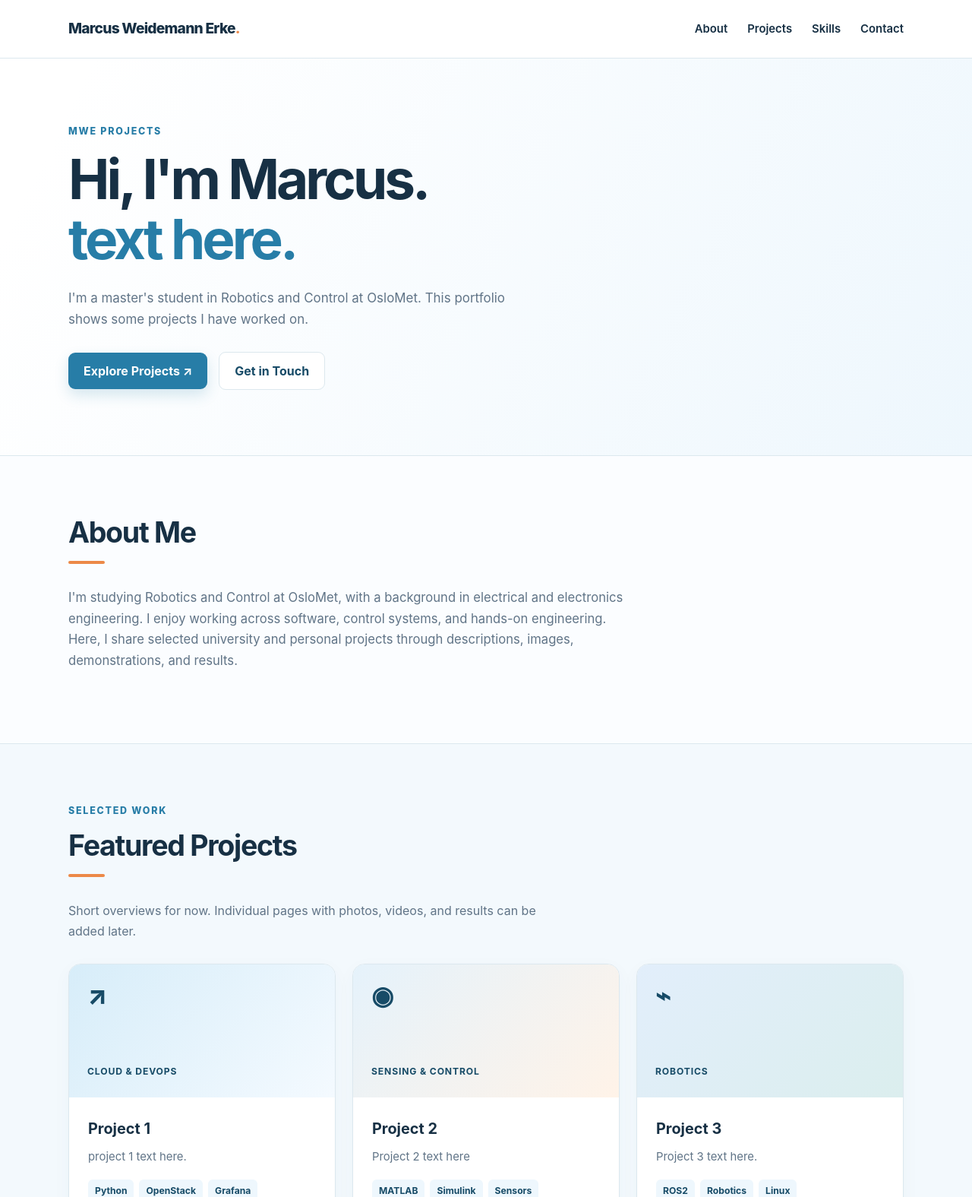
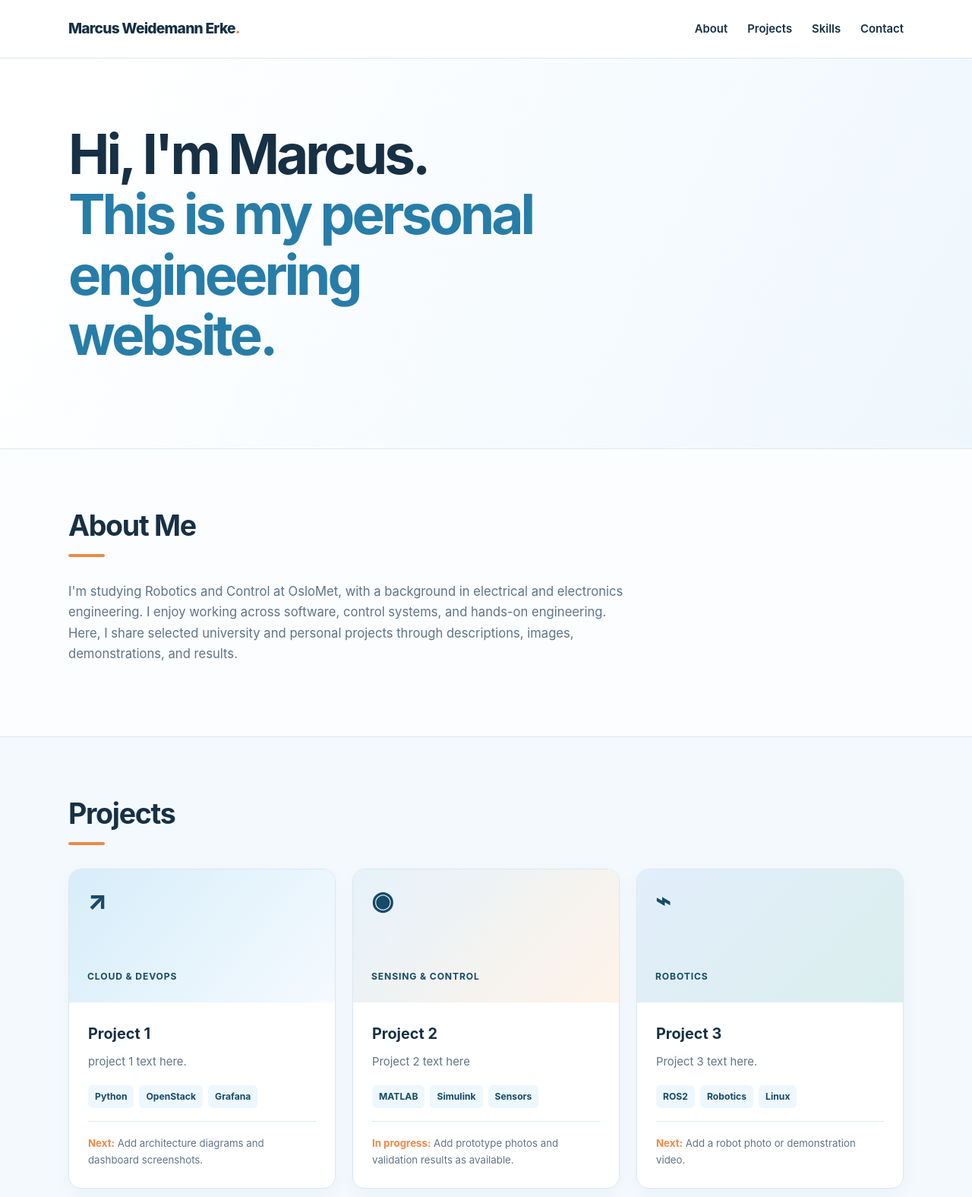
Before and after one commit to mwe02/mwe02.github.io, a plain HTML site: page index.html in a window 1280 px wide. Shown: the top 1575 px of the page at 76% size. Drawn offline with Linux system fonts and the light colour scheme.

Commit message:
Revise headings and comments in index.html
Updated hero section and project section headings.

```diff
--- a/index.html
+++ b/index.html
@@ -138,13 +138,13 @@
     <div class="hero">
       <div class="container hero-inner">
         <div>
-          <p class="eyebrow">MWE projects</p>
-          <h1>Hi, I'm Marcus.<br><span>text here.</span></h1>
-          <p class="intro">I'm a master's student in Robotics and Control at OsloMet. This portfolio shows some projects I have worked on.</p>
-          <div class="button-row">
+          <!-- <p class="eyebrow">MWE projects</p> -->
+          <h1>Hi, I'm Marcus.<br><span>This is my personal engineering website.</span></h1>
+          <!-- <p class="intro">I'm a master's student in Robotics and Control at OsloMet. This portfolio shows some projects I have worked on.</p> -->
+          <!-- <div class="button-row">
             <a class="button button-primary" href="#projects">Explore Projects ↗</a>
             <a class="button button-secondary" href="#contact">Get in Touch</a>
-          </div>
+          </div> -->
         </div>
         <!-- <div class="hero-visual" aria-hidden="true">
           <div class="orbital"></div>
@@ -166,9 +166,9 @@
     <section class="content-section project-section" id="projects">
       <div class="container">
         <div class="section-heading">
-          <p class="eyebrow">Selected Work</p>
-          <h2>Featured Projects</h2>
-          <p>Short overviews for now. Individual pages with photos, videos, and results can be added later.</p>
+          <!-- <p class="eyebrow">Selected Work</p> -->
+          <h2>Projects</h2>
+          <!-- <p>Short overviews for now. Individual pages with photos, videos, and results can be added later.</p> -->
         </div>
         <div class="project-grid">
           <article class="project-card">
```
